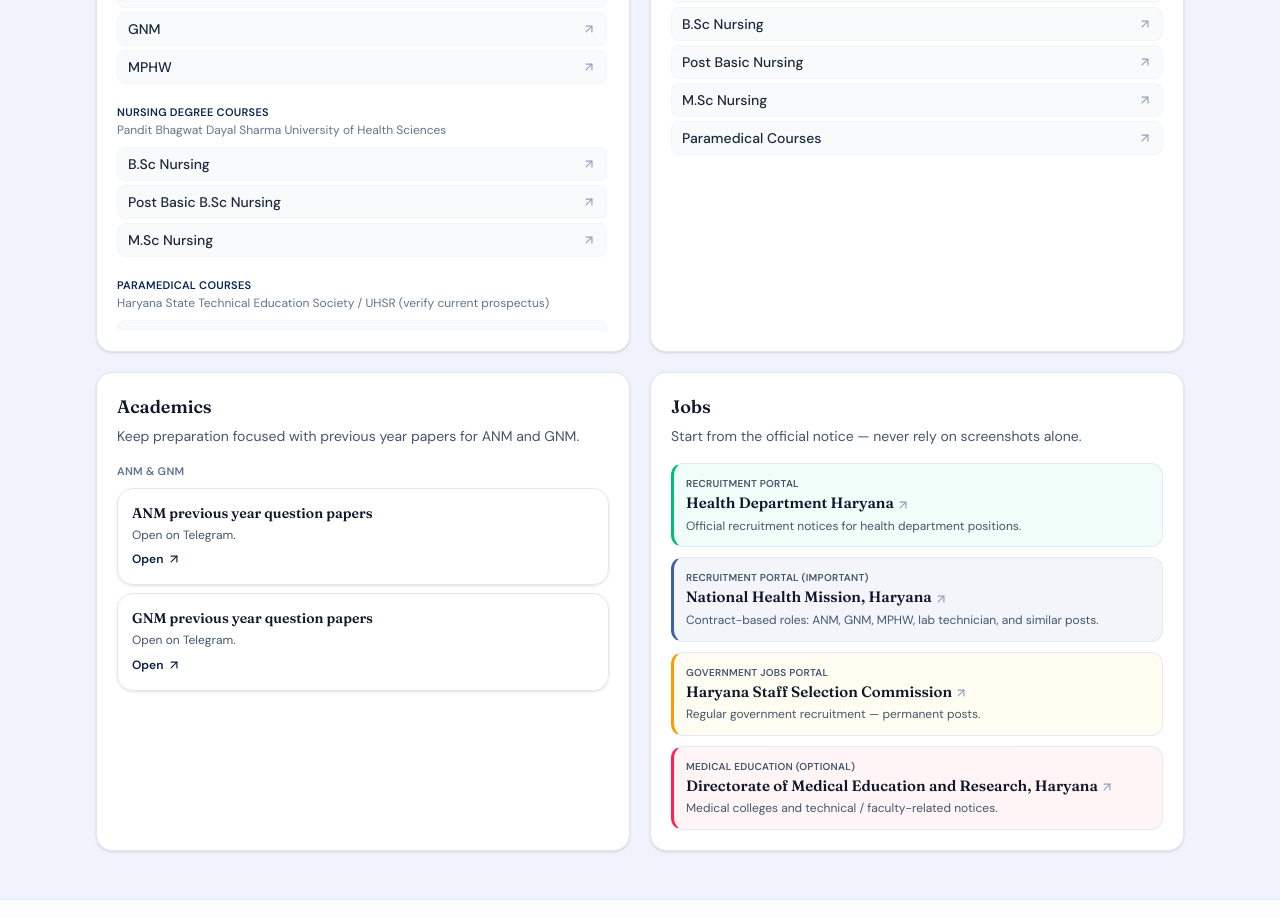
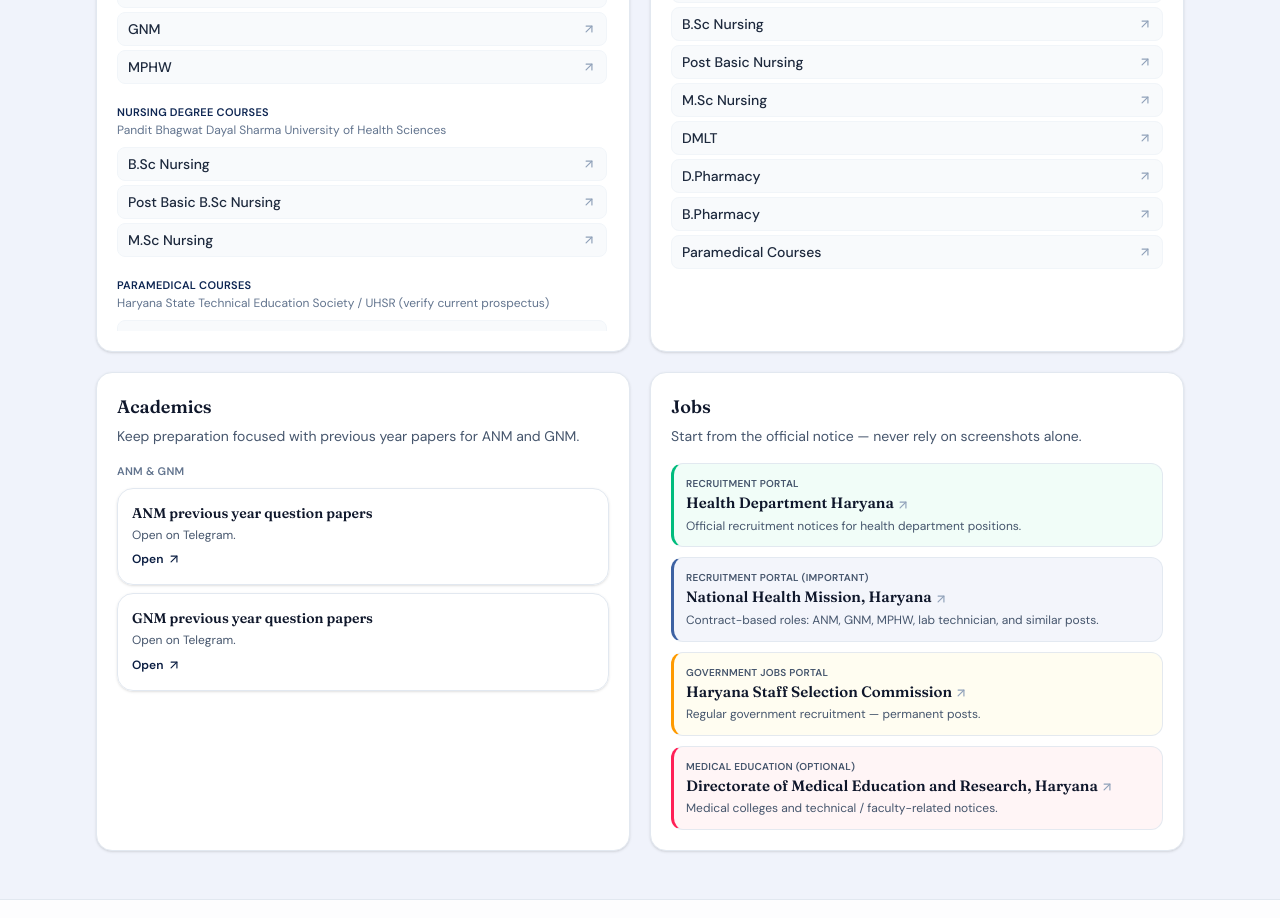
Before and after one commit to mnishjangra/nursing, a React (Vite) app: page / in a window 1280 px wide. Shown: the part 2500-3418 px from the top of the page. Built offline with nearby package versions, Linux system fonts and the light colour scheme.

Commit message:
correct links

```diff
--- a/src/data/links.js
+++ b/src/data/links.js
@@ -348,6 +348,9 @@
   { id: 'res-bsc', name: 'B.Sc Nursing', url: RESULTS_LINK },
   { id: 'res-post-basic', name: 'Post Basic Nursing', url: RESULTS_LINK },
   { id: 'res-msc', name: 'M.Sc Nursing', url: RESULTS_LINK },
+  { id: 'res-dmlt', name: 'DMLT', url: 'https://www.hsbte.org.in/index' },
+  { id: 'res-dpharm', name: 'D.Pharmacy', url: 'http://103.234.185.158/show_my_result' },
+  { id: 'res-bpharm', name: 'B.Pharmacy', url: 'https://uhsr.ac.in/detail.aspx?artid=104&menuid=102' },
   { id: 'res-paramed', name: 'Paramedical Courses', url: RESULTS_LINK },
 ]
 
```
